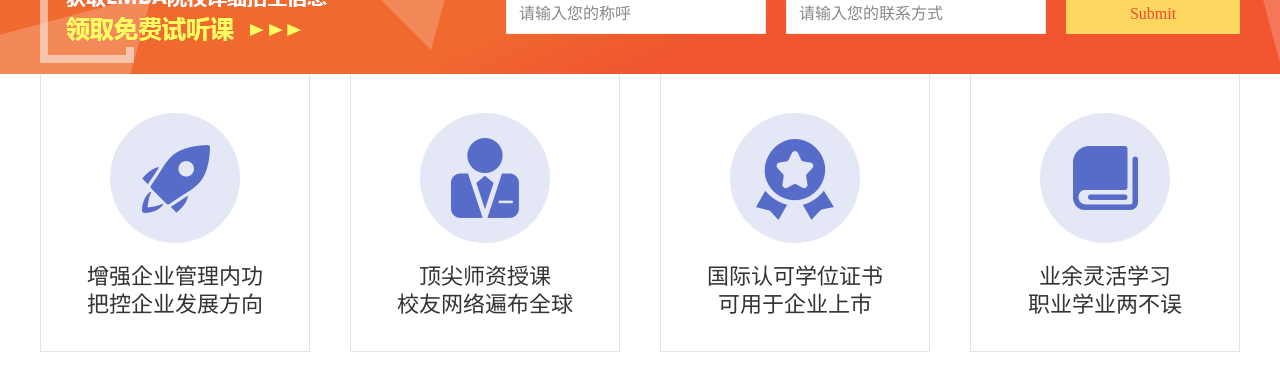
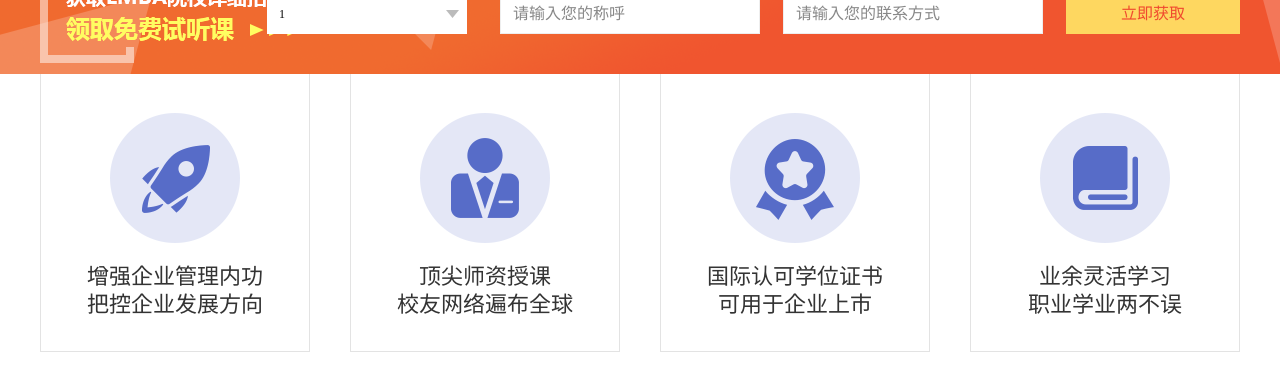
Before and after one commit to promise-as/emba, a website: page src/index.html in a window 1280 px wide. Shown: the part 726-1100 px from the top of the page. Drawn offline with nearby package versions, Linux system fonts and the light colour scheme; files that its build step writes are made by us from their sources; files whose address does not match are found by name.

Commit message:
write to footer-ad

```diff
--- a/src/index.html
+++ b/src/index.html
@@ -573,9 +573,16 @@
     <div class="wrap">
       <i class="close"></i>
       <form class="sign-in">
+        <select name="" id="" placeholder="请选择院校课程">
+          <option value="请选择院校课程">1</option>
+          <option value="请选择院校课程">2</option>
+          <option value="请选择院校课程">3</option>
+          <option value="请选择院校课程">3</option>
+          <option value="请选择院校课程">4</option>
+        </select>
         <input type="text" placeholder="请输入您的称呼">
         <input type="text" placeholder="请输入您的联系方式">
-        <input type="submit">
+        <input type="submit" value="立即获取">
       </form>
     </div>
   </div>
--- a/src/sass/index.scss
+++ b/src/sass/index.scss
@@ -802,7 +802,7 @@ input[type='text'], select {
       background-color: #ffffff;
       border: solid 1px #eeeeee;
       box-sizing: border-box;
-      float: left;
+      // float: left;
       margin-left: 20px;
     }
     input[type="text"]{
@@ -819,5 +819,11 @@ input[type='text'], select {
       border: none;
       cursor: pointer;
     }
+    select{
+      width: 200px;
+      margin-right: 10px;
+      line-height: 40px;
+      background: url('../images/select-icon.png') no-repeat 179px #fff;
+    }
   }
 }
```
Also changed, not shown: dist/css/index.css, dist/index.html.
